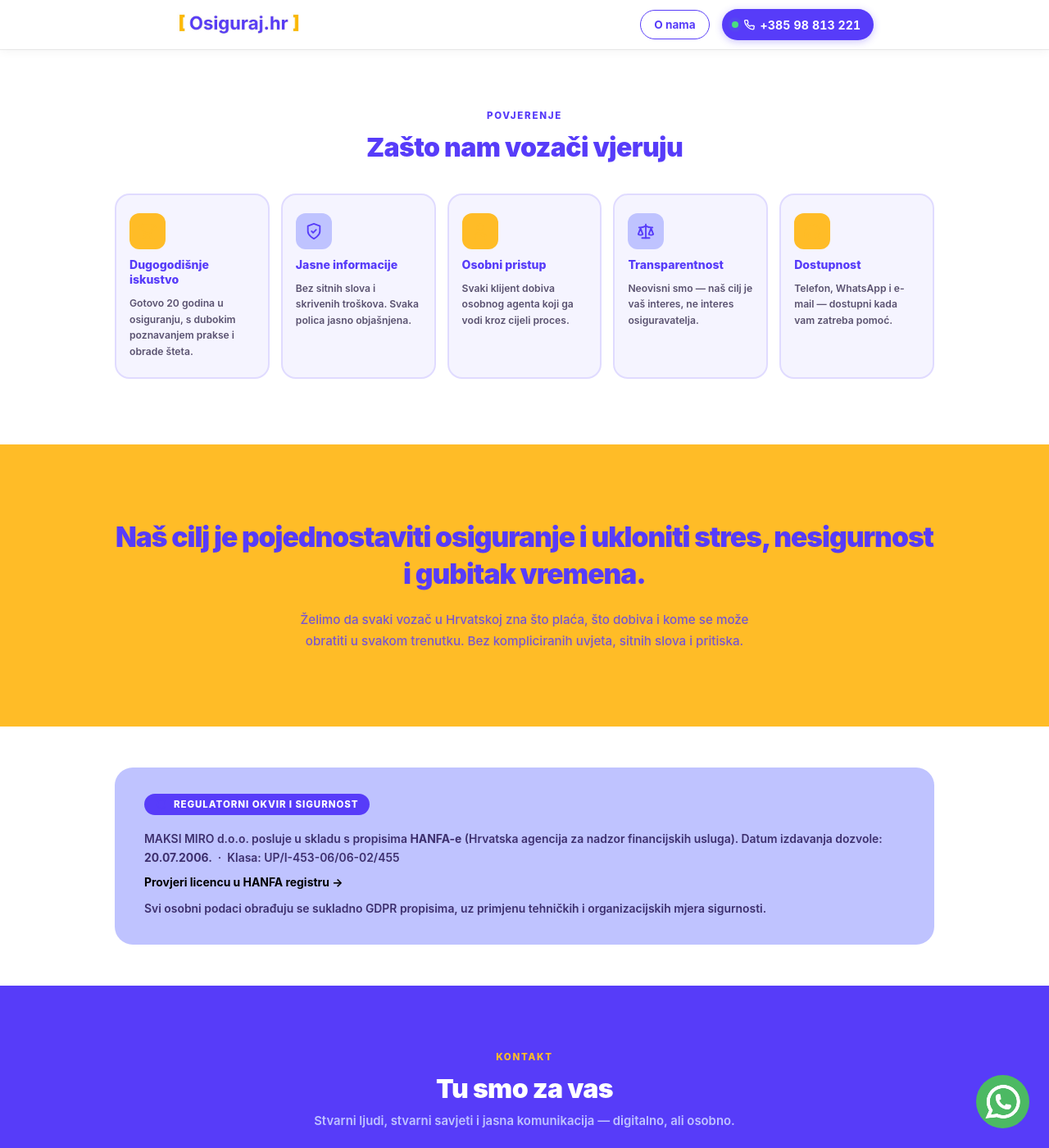
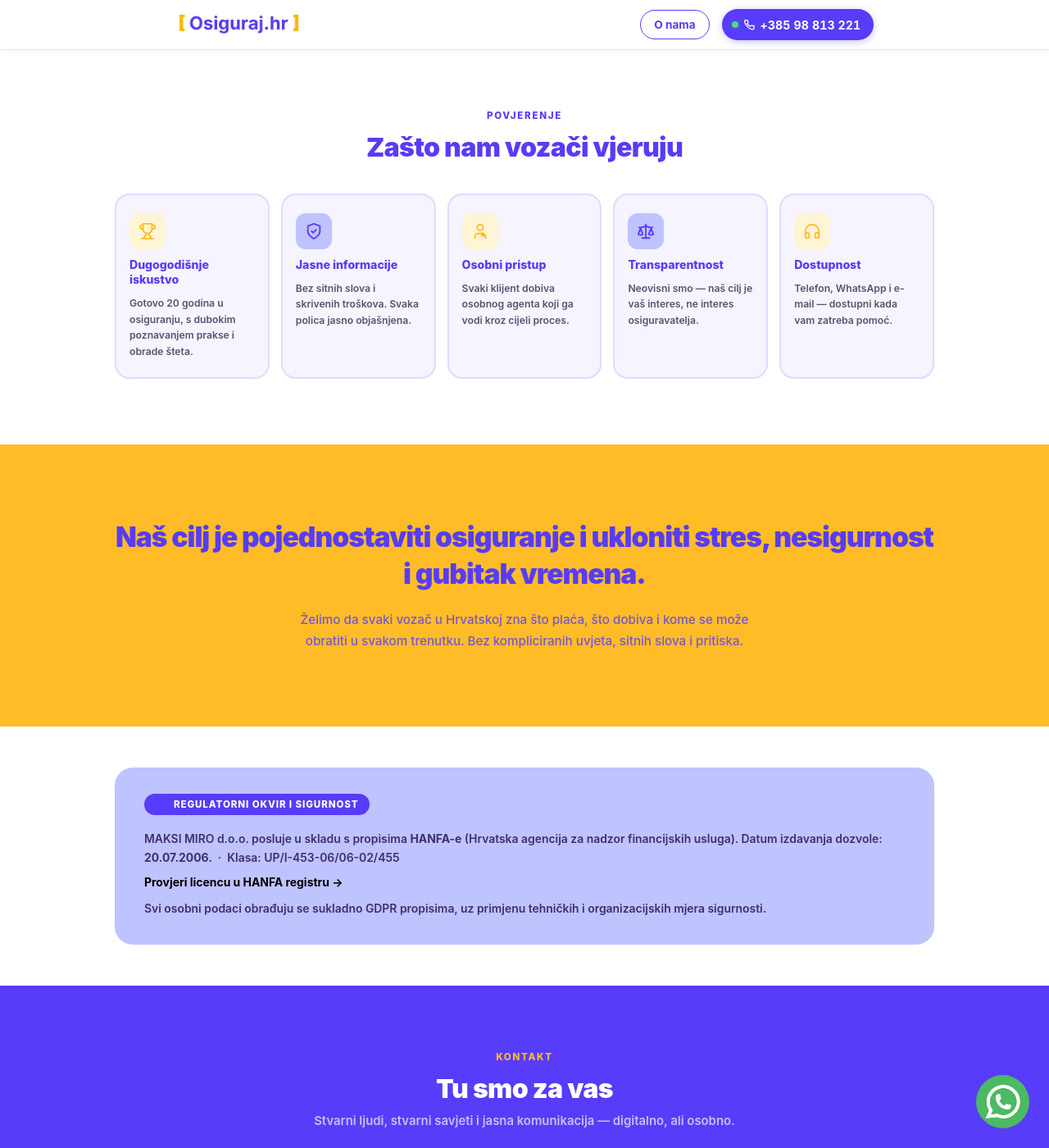
Before and after one commit to Filip-Gale/OsigurajHR, a Jekyll site: the page built from o-nama.html, in a window 1280 px wide and 1400 px high, scrolled down 1555 px. Shown: the whole window at 82% size. Built offline with Jekyll 4.4.1, drawn with Linux system fonts in a browser that asks for light colours.

Commit message:
Fix yellow icon bg: use light #fff5d4 so yellow SVG strokes are visible

```diff
--- a/css/onama.css
+++ b/css/onama.css
@@ -245,7 +245,7 @@ a { pointer-events: all; text-decoration: none; }
 }
 
 .on-icon-purple { background: #bfc3ff; }
-.on-icon-yellow { background: #ffbc27; }
+.on-icon-yellow { background: #fff5d4; }
 .on-icon-wa     { background: #dcfce7; }
 
 .on-trust-title {
```
